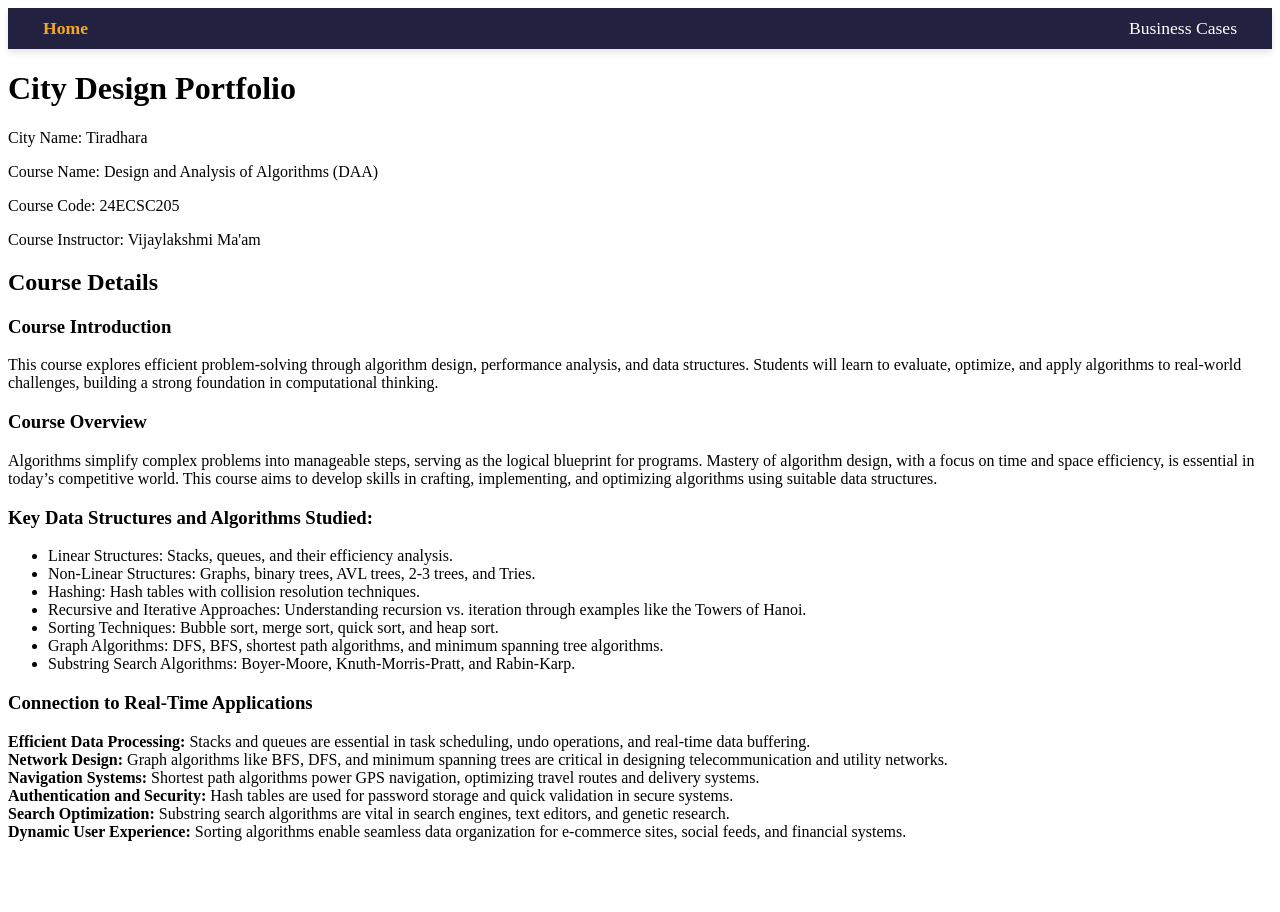
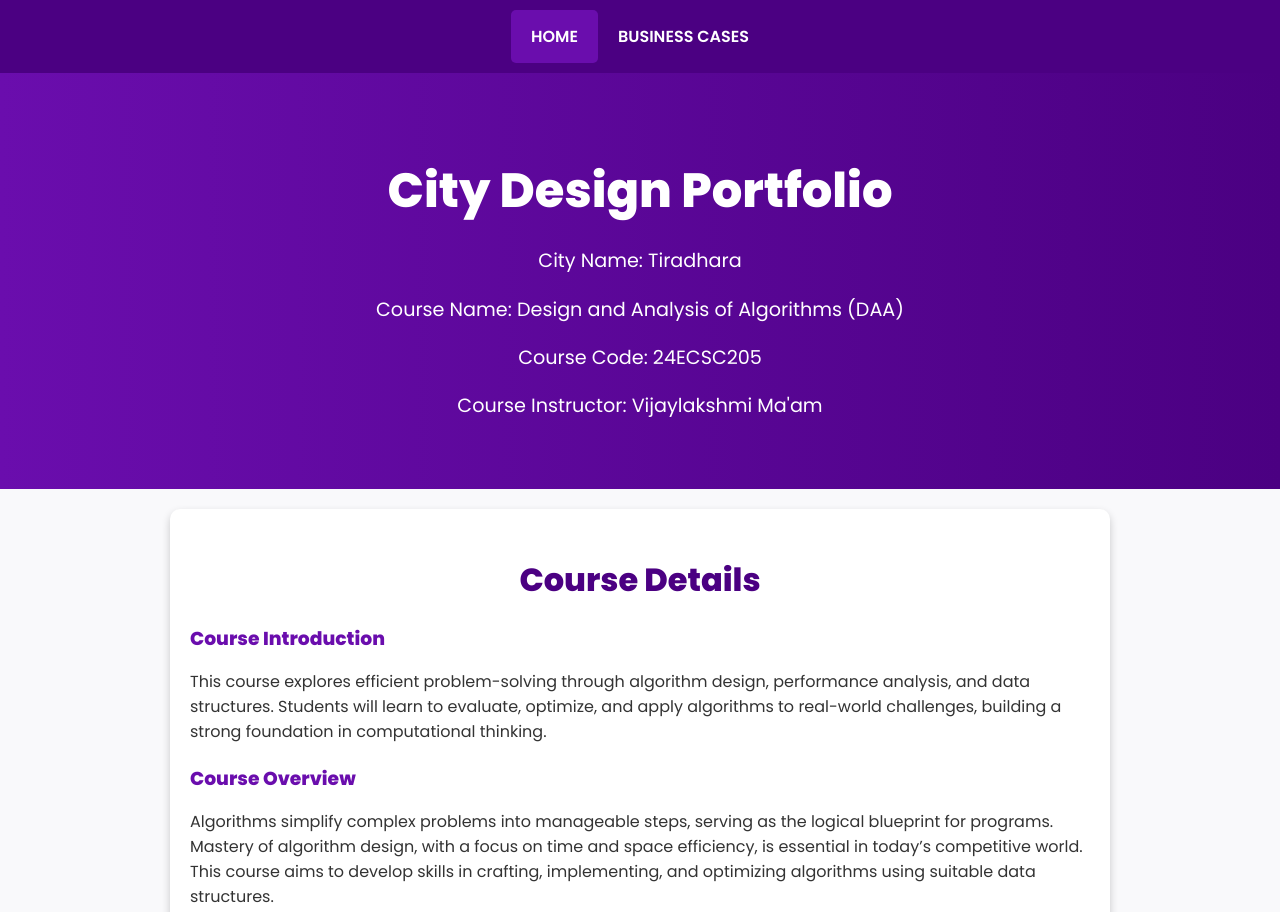
Before and after one commit to stw2005/cityplan.github.io, a plain HTML site: page index.html in a window 1280 px wide. Shown: the top 912 px of the page. Before the commit the page ends 857 px from the top, so only its background shows below. Drawn offline with Linux system fonts and the light colour scheme.

Commit message:
Update style.css

```diff
--- a/style.css
+++ b/style.css
@@ -1,27 +1,116 @@
+/* General Styles */
+body {
+    font-family: 'Poppins', sans-serif;
+    margin: 0;
+    padding: 0;
+    background-color: #f9f9fb;
+    color: #333;
+}
+
 /* Navigation Bar */
 .navbar {
-    background: #222140;
-    color: white;
-    padding: 10px 20px;
+    background-color: #4b0082; /* Indigo */
+    overflow: hidden;
     display: flex;
-    justify-content: space-between;
-    align-items: center;
-    box-shadow: 0 4px 6px rgba(0, 0, 0, 0.1);
+    justify-content: center;
+    padding: 10px 0;
 }
 
 .navbar a {
-    color: white;
+    color: #fff;
+    padding: 14px 20px;
     text-decoration: none;
-    margin: 0 15px;
-    font-size: 1.1em;
-    transition: color 0.3s;
+    text-transform: uppercase;
+    font-weight: 600;
 }
 
+.navbar a.active,
 .navbar a:hover {
-    color: #bbbbff;
+    background-color: #6a0dad; /* Lighter indigo */
+    border-radius: 5px;
 }
 
-.navbar a.active {
-    font-weight: bold;
-    color: #f5a623; /* Highlight color for the active link */
+/* Header */
+.header {
+    background: linear-gradient(to right, #6a0dad, #4b0082);
+    color: white;
+    text-align: center;
+    padding: 50px 20px;
+    margin-bottom: 20px;
 }
+
+.header h1 {
+    font-size: 3em;
+    margin-bottom: 10px;
+    font-weight: 800;
+}
+
+.header p {
+    font-size: 1.2em;
+    font-weight: 400;
+}
+
+/* Main Section */
+.course-details {
+    max-width: 900px;
+    margin: 0 auto;
+    padding: 20px;
+    background: #fff;
+    border-radius: 10px;
+    box-shadow: 0 4px 8px rgba(0, 0, 0, 0.2);
+}
+
+.course-details h2 {
+    font-size: 2em;
+    color: #4b0082;
+    margin-bottom: 20px;
+    text-align: center;
+}
+
+.course-details h3 {
+    color: #6a0dad;
+    margin: 20px 0 10px;
+}
+
+.course-details ul {
+    margin: 10px 0;
+    padding-left: 20px;
+}
+
+.course-details ul li {
+    margin-bottom: 10px;
+}
+
+/* Business Page */
+.business-page {
+    max-width: 900px;
+    margin: 0 auto;
+    padding: 20px;
+}
+
+.team-member {
+    background: #fff;
+    border-radius: 10px;
+    padding: 20px;
+    margin-bottom: 20px;
+    box-shadow: 0 4px 8px rgba(0, 0, 0, 0.2);
+}
+
+.team-member h3 {
+    color: #4b0082;
+    margin-bottom: 10px;
+}
+
+.team-member .buttons button {
+    margin-right: 10px;
+    padding: 10px 15px;
+    border: none;
+    background-color: #4b0082;
+    color: white;
+    border-radius: 5px;
+    cursor: pointer;
+}
+
+.team-member .buttons button:hover {
+    background-color: #6a0dad;
+}
```
